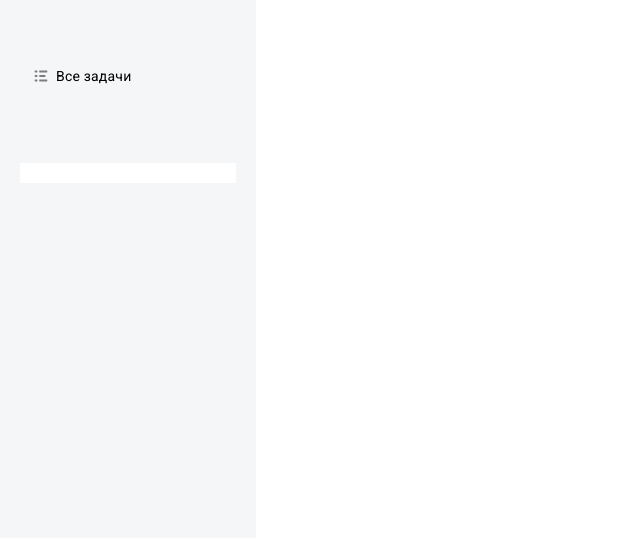
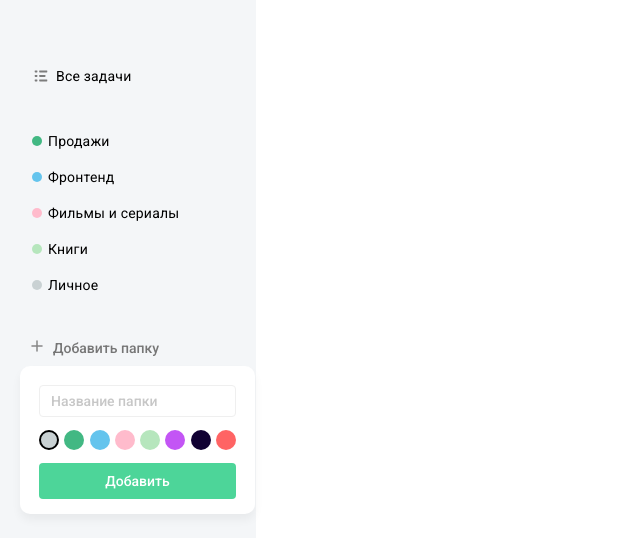
Before and after one commit to serj213/react-todo, a React (Create React App) app: page / in a window 1280 px wide. Shown: the top 538 px of the page, without its empty margins (0-640 px from the left). Built offline with nearby package versions, Linux system fonts and the light colour scheme.

Commit message:
added sidebar

```diff
--- /dev/null
+++ b/src/Components/Common/Button/button.scss
@@ -0,0 +1,16 @@
+.btn {
+    font-weight: 500;
+    font-size: 14px;
+    line-height: 16px;
+    display: inline-block;
+    color: #fff;
+    text-align: center;
+    width: 100%;
+    padding: 10px 0;
+    background-color: #4dd599;
+    border-radius: 4px;
+
+    &:hover {
+        background-color: #3f8d6a;
+    }
+}
--- /dev/null
+++ b/src/Components/Common/Button/index.jsx
@@ -0,0 +1,13 @@
+import React from "react";
+
+import './button.scss'
+
+const Button = ({ children, addTask }) => {
+    return (
+        <button onClick={addTask} className="btn">
+            {children}
+        </button>
+    )
+}
+
+export default Button;
--- /dev/null
+++ b/src/Components/Sidebar/AddFolder/addFolder.scss
@@ -0,0 +1,36 @@
+.popup {
+    position: absolute;
+    left: 0;
+    top: 100%;
+    z-index: 1;
+    width: 235px;
+    height: 148px;
+    background-color: #fff;
+    box-shadow: 0px 6px 10px rgba(0, 0, 0, 0.05);
+    border-radius: 10px;
+    padding: 19px;
+
+    input {
+        font-weight: 500;
+        font-size: 14px;
+        line-height: 16px;
+        color: #000;
+        border: 1px solid #efefef;
+        padding: 7px 11px;
+        margin: 0 0 13px;
+        width: 100%;
+        border-radius: 4px;
+        &::placeholder {
+            color: #c7c7c7;
+            font-weight: 500;
+            font-size: 14px;
+            line-height: 16px;
+        }
+    }
+
+    &__colors {
+        display: flex;
+        justify-content: space-between;
+        margin: 0 0 13px;
+    }
+}
--- /dev/null
+++ b/src/Components/Sidebar/AddFolder/index.jsx
@@ -0,0 +1,67 @@
+import React from "react";
+
+// components
+
+import Button from "../../Common/Button";
+import Badger from "../Badger";
+
+// styles
+
+import './addFolder.scss';
+
+
+const AddFolder = ({ colorsList,
+    add,
+}) => {
+
+    const [inputValue, setInputValue] = React.useState('');
+
+    const [activeColor, setActiveColor] = React.useState(1);
+
+    const changeActiveColor = id => {
+        setActiveColor(id);
+    }
+
+
+    const changeInputValue = e => {
+        setInputValue(e.target.value);
+    }
+
+    const addTaks = () => {
+        if (!inputValue) {
+            alert('введите название');
+            return
+        }
+
+        add({ id: Math.random(), name: inputValue, colorId: activeColor })
+        setInputValue('');
+        setActiveColor(1);
+
+    }
+
+
+    return (
+        <div className="popup">
+            <input value={inputValue} onChange={(e) => changeInputValue(e)} type="text" placeholder="Название папки" />
+            <div className="popup__colors">
+
+                {
+                    colorsList.map(colorItem => {
+                        return <Badger key={colorItem.id}
+                            active={activeColor === colorItem.id && true}
+                            changeActiveColor={() => changeActiveColor(colorItem.id)}
+                            folder
+                            colorsFolder={colorItem.name} />
+                    })
+                }
+
+            </div>
+
+            <Button addTask={addTaks}>
+                Добавить
+            </Button>
+        </div>
+    )
+}
+
+export default AddFolder;
--- /dev/null
+++ b/src/Components/Sidebar/Badger/badger.scss
@@ -0,0 +1,46 @@
+.badger-color {
+    width: 10px;
+    height: 10px;
+    border-radius: 50%;
+}
+
+.falder-badger {
+    width: 20px;
+    height: 20px;
+    cursor: pointer;
+}
+.active {
+    border: 2px solid #000;
+}
+
+.green {
+    background-color: #42b883;
+}
+
+.blue {
+    background-color: #64c4ed;
+}
+
+.pink {
+    background-color: #ffbbcc;
+}
+
+.lime {
+    background-color: #b6e6bd;
+}
+
+.grey {
+    background-color: #c9d1d3;
+}
+
+.purple {
+    background-color: #c355f5;
+}
+
+.black {
+    background-color: #110133;
+}
+
+.red {
+    background-color: #ff6464;
+}
--- /dev/null
+++ b/src/Components/Sidebar/Badger/index.jsx
@@ -0,0 +1,20 @@
+import React from "react";
+import './badger.scss';
+
+
+const Badger = ({ color = false, folder = false, colorsFolder = false, changeActiveColor, active = false }) => {
+
+
+
+
+    return (
+        <div className={`badger-color
+        ${folder && 'falder-badger'}
+         ${color && color}
+         ${colorsFolder && colorsFolder}
+         ${active && 'active'}
+        `} onClick={changeActiveColor} />
+    )
+}
+
+export default Badger;
--- a/src/Components/Sidebar/SidebarItem/SidebarItem.scss
+++ b/src/Components/Sidebar/SidebarItem/SidebarItem.scss
@@ -3,6 +3,7 @@
     align-items: center;
     padding: 10px 12px;
     background-color: transparent;
+    cursor: pointer;
 
     span {
         font-size: 14px;
@@ -15,4 +16,8 @@
     &__active {
         background-color: #fff;
     }
+
+    &:hover{
+        background-color: rgba(#fff, .8);
+    }
 }
--- a/src/Components/Sidebar/SidebarItem/index.jsx
+++ b/src/Components/Sidebar/SidebarItem/index.jsx
@@ -1,15 +1,23 @@
 import React from "react";
+
+// components
+import Badger from "../Badger";
+
+// styles
 import './SidebarItem.scss';
 
 import iconImg from '../../../assets/images/icon.svg';
 
-const SidebarItem = ({ active = false, icon, name }) => {
 
-    console.log(active);
+
+const SidebarItem = ({ active = false, icon, name, color = false }) => {
 
     return (
         <div className={`itemSidebar ${active && 'itemSidebar__active'}`}>
             {icon && <img src={iconImg} alt="" />}
+            {
+                color && <Badger color={color} />
+            }
             <span>{name}</span>
         </div>
     )
--- a/src/Components/Sidebar/index.jsx
+++ b/src/Components/Sidebar/index.jsx
@@ -1,4 +1,5 @@
 import React from "react";
+import DB from '../../assets/db.json';
 
 // styles
 import './sidebar.scss';
@@ -10,9 +11,29 @@ import SidebarItem from "./SidebarItem";
 // images
 
 import iconImg from '../../assets/images/icon.svg';
+import addIcon from '../../assets/images/add.svg';
+import AddFolder from "./AddFolder";
+
+const Sidebar = () => {
+
+    const talksList = DB.lists;
 
 
-const Sidebar = () => {
+
+
+    const [addFolder, setAddFolder] = React.useState(true);
+    const [lists, setLists] = React.useState(DB.lists);
+
+
+
+
+
+
+    const onShowPopup = () => {
+        setAddFolder(true)
+    }
+
+
 
 
     const allTalks = [
@@ -25,36 +46,12 @@ const Sidebar = () => {
 
 
 
+    const addTalk = obj => {
+        const newList = [...lists, obj];
+        console.log(lists, newList);
+        setLists(newList);
+    }
 
-
-    const talksList = [
-        {
-            id: 0,
-            name: 'Покупки',
-            color: 'green'
-        },
-
-        {
-            id: 1,
-            name: 'Фронтенд',
-            color: 'blue'
-        },
-        {
-            id: 2,
-            name: 'Фильмы и сериалы',
-            color: 'pink'
-        },
-        {
-            id: 3,
-            name: 'Книги',
-            color: 'green'
-        },
-        {
-            id: 4,
-            name: 'Личное',
-            color: 'grey'
-        }
-    ]
 
 
 
@@ -64,28 +61,44 @@ const Sidebar = () => {
 
         <aside className="sidebar">
             <div className="sidebar__top">
+                {
+                    allTalks.map(item => {
+                        return <SidebarItem key={item.id} name={item.name} icon={item.icon} />
+                    })
+                }
+            </div>
+
+
+            <div className="sidebar__middle">
+                {
+                    talksList.map((item, index) => {
+                        return <SidebarItem key={index}
+                            name={item.name}
+                            color={DB.colors.filter(colorItem => item.colorId === colorItem.id)[0].name}
+                        />
+                    })
+                }
+            </div>
+
+            <div className="sidebar__bottom">
+
+                <button onClick={onShowPopup} className="sidebar__add-folder">
+                    <img src={addIcon} alt="" />
+                    <span>
+                        Добавить папку
+                    </span>
+                </button>
 
                 {
-                    allTalks.map(item => {
-                        return <SidebarItem name={item.name} icon={item.icon} />
-                    })
+                    addFolder && <AddFolder
+                        add={addTalk}
+                        colorsList={DB.colors}
+                    />
                 }
 
             </div>
 
 
-            <div className="sidebar__middle">
-
-                <SidebarItem />
-                <SidebarItem />
-                <SidebarItem active={true} />
-                <SidebarItem />
-                <SidebarItem />
-            </div>
-
-            <div className="sidebar__bottom">
-
-            </div>
         </aside>
     )
 }
--- a/src/Components/Sidebar/sidebar.scss
+++ b/src/Components/Sidebar/sidebar.scss
@@ -7,4 +7,30 @@
     &__top {
         margin: 0 0 28px;
     }
+
+    &__middle {
+        margin: 0 0 27px;
+    }
+
+    &__bottom {
+        position: relative;
+    }
+
+    &__add-folder {
+        display: flex;
+        padding: 10px 11px;
+        background-color: transparent;
+        cursor: pointer;
+
+        &:hover {
+            opacity: 0.8;
+        }
+        span {
+            font-weight: 500;
+            font-size: 14px;
+            line-height: 16px;
+            color: #767676;
+            margin-left: 10px;
+        }
+    }
 }
--- /dev/null
+++ b/src/assets/db.json
@@ -0,0 +1,163 @@
+{
+    "lists": [
+        {
+            "id": 1,
+            "name": "Продажи",
+            "colorId": 2
+        },
+        {
+            "id": 2,
+            "name": "Фронтенд",
+            "colorId": 3
+        },
+        {
+            "id": 3,
+            "name": "Фильмы и сериалы",
+            "colorId": 4
+        },
+        {
+            "id": 4,
+            "name": "Книги",
+            "colorId": 5
+        },
+        {
+            "id": 5,
+            "name": "Личное",
+            "colorId": 1
+        }
+    ],
+    "tasks": [
+        {
+            "id": 1,
+            "listId": 2,
+            "text": "Изучить JavaScript",
+            "completed": true
+        },
+        {
+            "id": 2,
+            "listId": 2,
+            "text": "Изучить паттерны проектирования",
+            "completed": false
+        },
+        {
+            "id": 3,
+            "listId": 2,
+            "text": "ReactJS Hooks (useState, useReducer, useEffect и т.д.)",
+            "completed": true
+        },
+        {
+            "id": 4,
+            "listId": 2,
+            "text": "Redux (redux-observable, redux-saga)",
+            "completed": false
+        },
+        {
+            "listId": 2,
+            "text": "123",
+            "completed": true,
+            "id": 5
+        },
+        {
+            "listId": 1,
+            "text": "test",
+            "completed": false,
+            "id": 6
+        },
+        {
+            "listId": 1,
+            "text": "qweqwe",
+            "completed": false,
+            "id": 7
+        },
+        {
+            "listId": 1,
+            "text": "qweqwe",
+            "completed": true,
+            "id": 8
+        },
+        {
+            "listId": 1,
+            "text": "123",
+            "completed": false,
+            "id": 9
+        },
+        {
+            "listId": 4,
+            "text": "Купить 1984!",
+            "completed": true,
+            "id": 10
+        },
+        {
+            "listId": 2,
+            "text": "222",
+            "completed": true,
+            "id": 12
+        },
+        {
+            "listId": 7,
+            "text": "Сделали сайдбар",
+            "completed": true,
+            "id": 15
+        },
+        {
+            "listId": 7,
+            "text": "Сделали список задач",
+            "completed": true,
+            "id": 16
+        },
+        {
+            "listId": 7,
+            "text": "Сделали удаление и редактирование задач и списков",
+            "completed": true,
+            "id": 17
+        },
+        {
+            "listId": 8,
+            "text": "tttt",
+            "completed": false,
+            "id": 18
+        }
+    ],
+    "colors": [
+        {
+            "id": 1,
+            "hex": "#C9D1D3",
+            "name": "grey"
+        },
+        {
+            "id": 2,
+            "hex": "#42B883",
+            "name": "green"
+        },
+        {
+            "id": 3,
+            "hex": "#64C4ED",
+            "name": "blue"
+        },
+        {
+            "id": 4,
+            "hex": "#FFBBCC",
+            "name": "pink"
+        },
+        {
+            "id": 5,
+            "hex": "#B6E6BD",
+            "name": "lime"
+        },
+        {
+            "id": 6,
+            "hex": "#C355F5",
+            "name": "purple"
+        },
+        {
+            "id": 7,
+            "hex": "#110133",
+            "name": "black"
+        },
+        {
+            "id": 8,
+            "hex": "#FF6464",
+            "name": "red"
+        }
+    ]
+}
```
Also changed, not shown: src/assets/images/add.svg (added).
